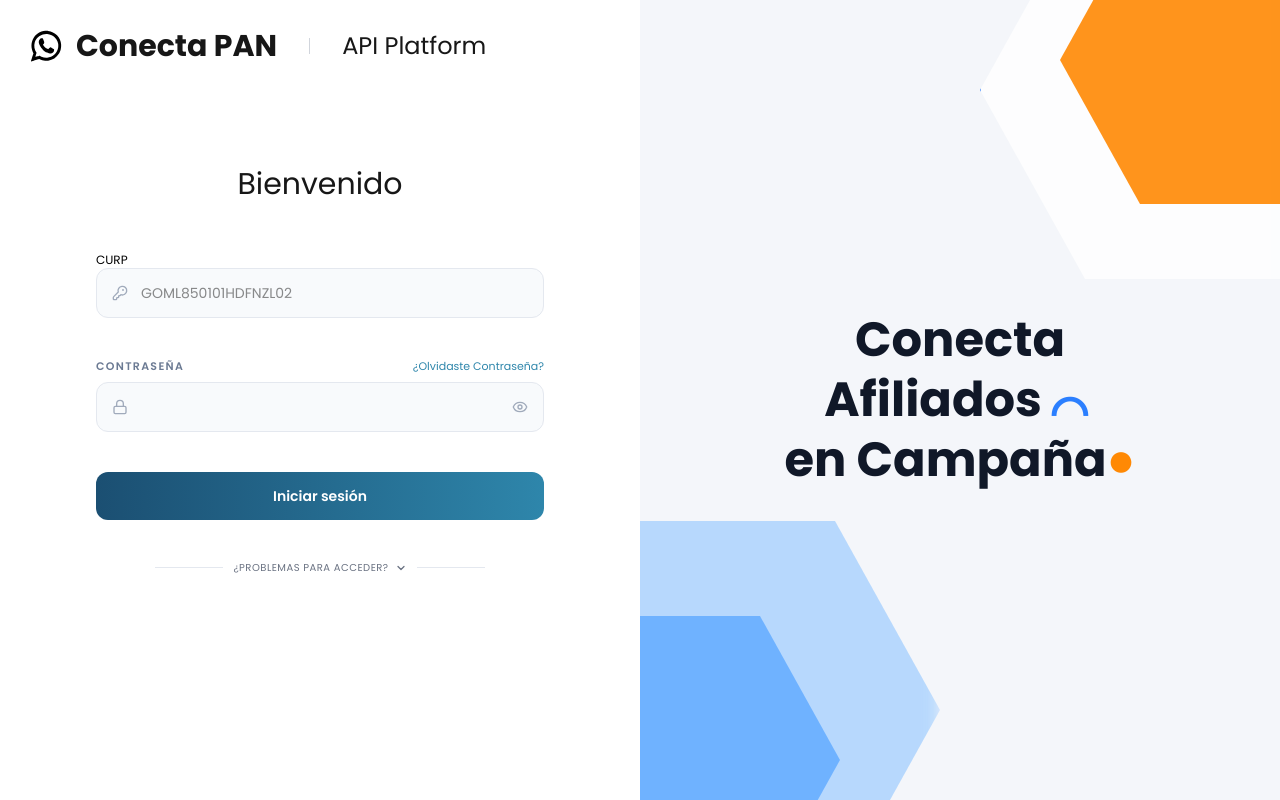
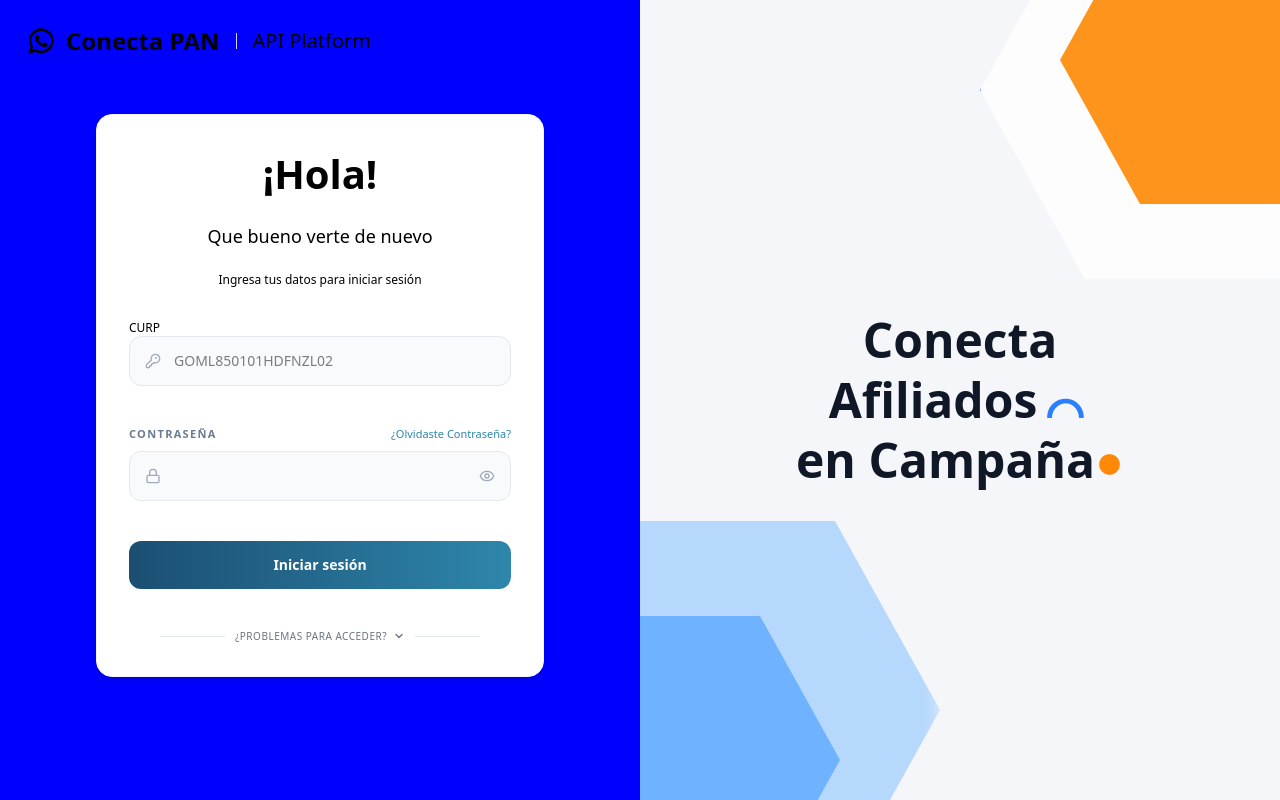
Before and after one commit to CESARBR2025/sjr-qa-conecta-pan, a Next.js app: page /login in a window 1280 px wide. Built offline with nearby package versions, Linux system fonts and the light colour scheme.

Commit message:
test-login

```diff
--- a/app/globals.css
+++ b/app/globals.css
@@ -1,23 +1,13 @@
 @import "tailwindcss";
 
 :root {
-  --background: #F9FAFB;
-  --foreground: #171717;
-}
-
-@theme inline {
-  --color-background: var(--background);
-  --color-foreground: var(--foreground);
-  --font-sans: var(--font-poppins);
+  --background: blue;
 
 }
 
-@media (prefers-color-scheme: dark) {
-  :root {
-    --background: #0a0a0a;
-    --foreground: #ededed;
-  }
-}
+
+
+
 
 body {
   background: var(--background);
--- a/components/login/LoginForm.tsx
+++ b/components/login/LoginForm.tsx
@@ -72,46 +72,60 @@
 
   return (
     <main
-      className="min-h-screen w-full flex bg-white">
+      className="h-screen w-full flex overflow-hidden">
 
-    <section className="flex-1 flex w-full flex flex-col">
+    <section className="flex-1 flex w-full flex flex-col overflow-hidden">
 
   {/* HEADER */}
- <header className="flex items-center gap-8 p-4">
+ <header className="flex items-center gap-4 p-4">
 
   {/* LEFT */}
   <div className="flex items-center ">
     <Image src="/whats.svg" alt="Logo PAN"  width={60} height={60}
-      className="w-[40px] h-[40px] sm:w-[60px] sm:h-[60px]" />
+      className="w-[30px] h-[30px] sm:w-[50px] sm:h-[50px]" />
 
-    <p className="text-sm sm:text-2xl lg:text-3xl font-bold ">Conecta PAN</p>
+    <p className="text-sm sm:text-xl lg:text-2xl font-bold ">Conecta PAN</p>
   </div>
 
    {/* DIVIDER */}
   <div className="h-4 w-px bg-gray-300" />
 
   {/* RIGHT */}
-  <div className="text-sm sm:text-xl lg:text-2xl  text-gray ">
+  <div className="text-sm sm:text-lg lg:text-xl  text-gray ">
     API Platform
   </div>
 
 </header>
 
   {/* CONTENT */}
-  <div className="flex-1 flex  justify-center items-start pt-12 sm:pt-16 lg:pt-18  p-8 sm:px-4 lg:px-4 ">
+  <div className="flex-1 flex  justify-center items-start pt-10 sm:pt-16 lg:pt-8  p-8 sm:px-4 lg:px-4 ">
 
-    <div className="w-full max-w-md justify-center flex flex-col">
+    <div className="w-full max-w-md justify-center flex flex-col bg-white rounded-2xl shadow-md p-6 sm:p-8 border border-gray-100">
 
-      {/* TITLE */}
-      <h1 className=" text-2xl  sm:text-[30px]
-       text-center mb-12">
-        Bienvenido
+<div className='flex flex-col  '>
+   {/* TITLE */}
+      <h1 className=" text-2xl font-bold text-[30px] sm:text-[40px]
+       text-center mb-6">
+        ¡Hola!
       </h1>
+
+     <h1 className=" text-2xl text-[18px] sm:text-[18px]
+       text-center mb-6">
+        Que bueno verte de nuevo
+      </h1>
+
+       <h1 className=" text-2xl text-[10px] sm:text-[12px]
+       text-center mb-8 tracking-normal">
+        Ingresa tus datos para iniciar sesión
+      </h1>
+</div>
+
+
 
       {/* CARD */}
 
-
-        <form onSubmit={handleSubmit} className="space-y-10">
+<div className="w-full max-w-md flex flex-col justify-center">
+<form onSubmit={handleSubmit} className="space-y-10">
 
           {/* CURP */}
           <div>
@@ -277,6 +291,8 @@
 
 
         </form>
+</div>
+
 
     </div>
   </div>
@@ -288,7 +304,7 @@
 
           {/* ─── Left panel ─── */}
 
-<div className="hidden lg:flex flex-1 relative items-center justify-center bg-[#F4F6FA] overflow-hidden">
+<section className="hidden lg:flex flex-1 relative items-center justify-center bg-[#F4F6FA] overflow-hidden ">
 
   {/* 🔷 Fondo grande (base) */}
   <div
@@ -336,7 +352,7 @@
     </h1>
   </div>
 
-</div>
+</section>
     </main>
   );
 }
```
